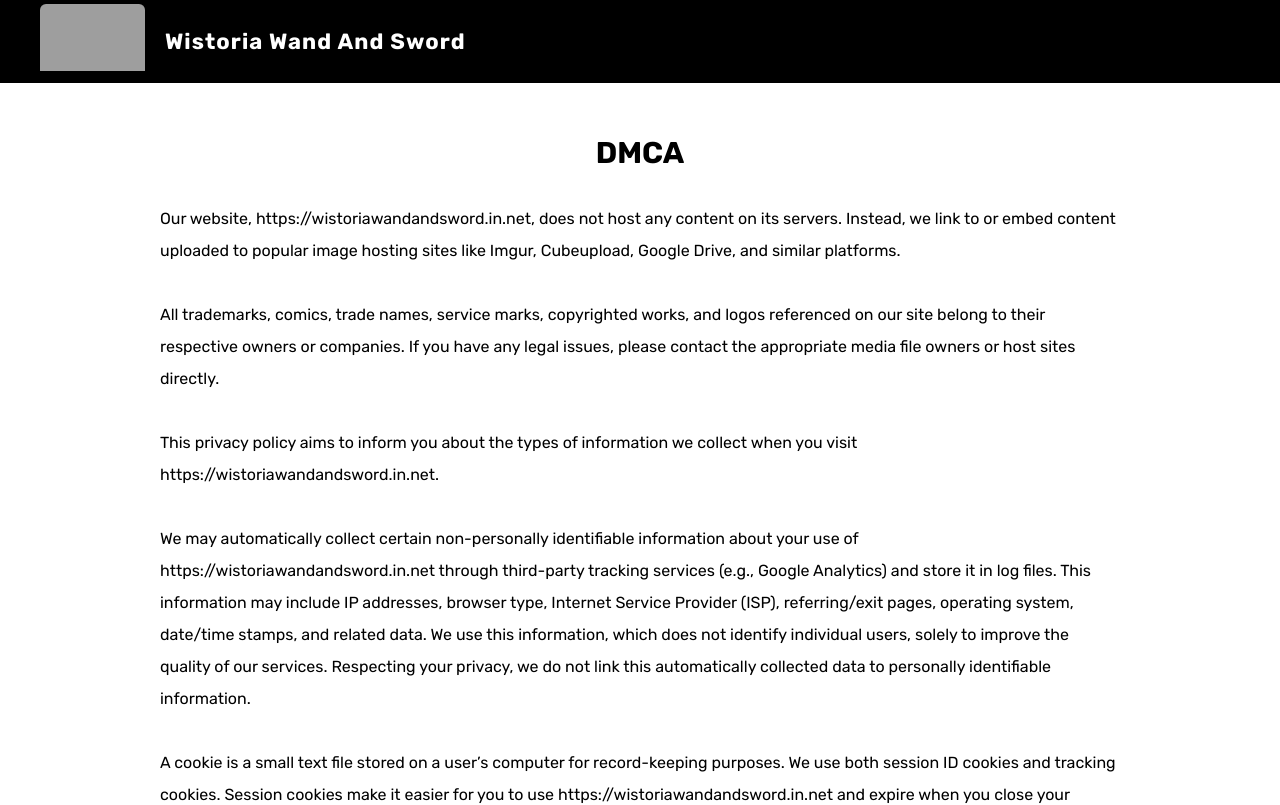
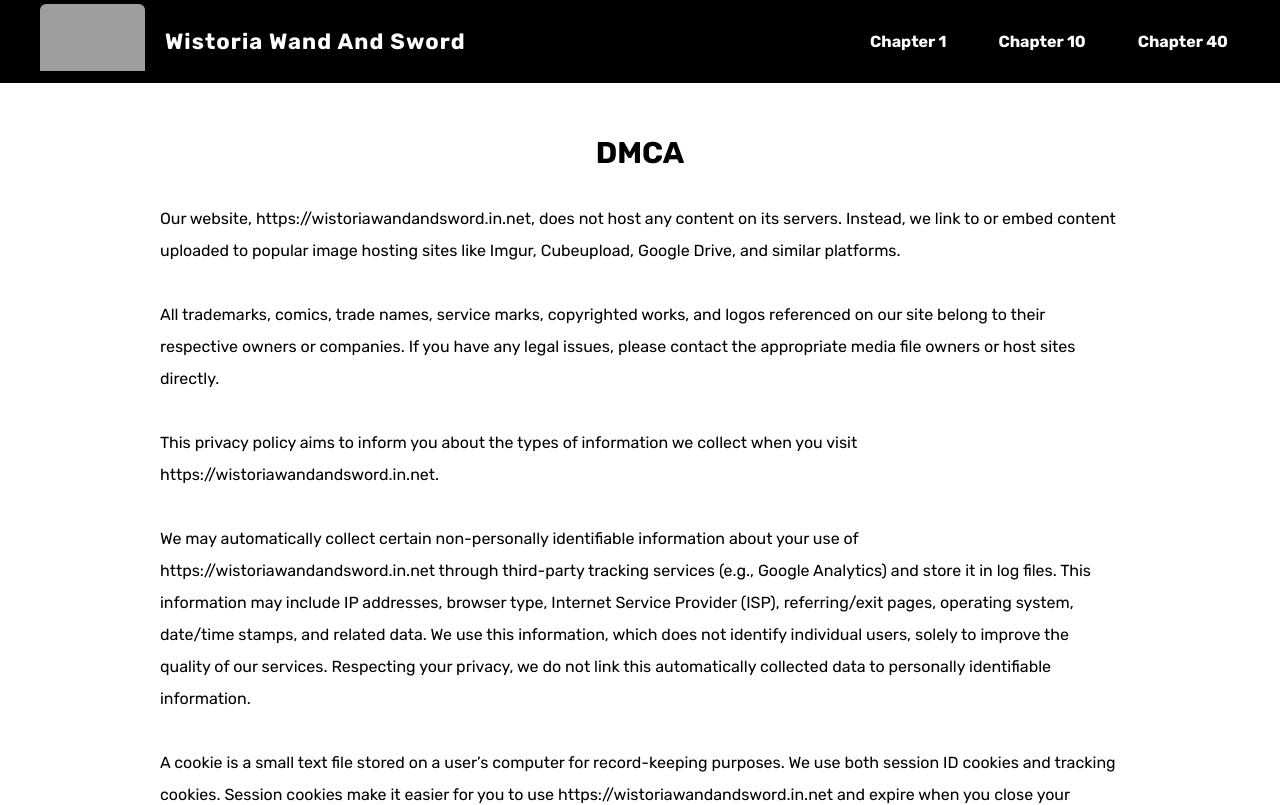
Before and after one commit to divrawat/wistoria-wand-sword, a Next.js app: page /dmca in a window 1280 px wide. Shown: the top 805 px of the page. Built offline with nearby package versions, Linux system fonts and the light colour scheme; grey boxes are pictures that could not be loaded.

Commit message:
rsgf0er5g

```diff
--- a/config.js
+++ b/config.js
@@ -69,9 +69,9 @@
 
 
 export const navLinks = [
-    // { text: 'Home', href: `${DOMAIN}` },
-    // { text: 'DMCA', href: `${DOMAIN}/dmca` },
-    // { text: 'Terms & Conditions', href: `${DOMAIN}/terms-and-conditions` },
+    { text: 'Chapter 1', href: `${DOMAIN}/chapter-1` },
+    { text: 'Chapter 10', href: `${DOMAIN}/chapter-10` },
+    { text: 'Chapter 40', href: `${DOMAIN}/chapter-40` },
 ];
 
 export const FooterLinks = [
--- a/pages/[chapter].jsx
+++ b/pages/[chapter].jsx
@@ -76,7 +76,7 @@
                     "@id": `${DOMAIN}/${URL}`
                 },
                 "wordCount": 150,
-                "commentCount": 13,
+                "commentCount": 34,
                 "publisher": {
                     "@id": `${DOMAIN}/#organization`
                 },
```
